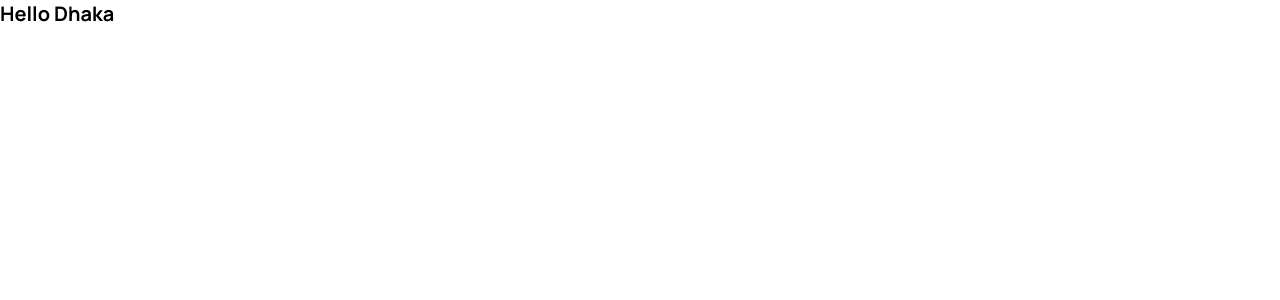
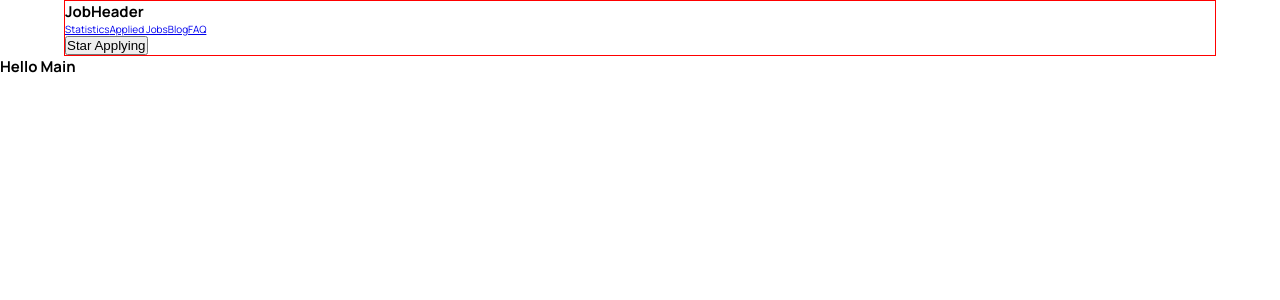
Before and after one commit to naimurcse/react-job-hunter, a React (Vite) app: page / in a window 1280 px wide. Shown: the top 300 px of the page. Built offline with nearby package versions, Linux system fonts and the light colour scheme.

Commit message:
Mark up of Header is done

```diff
--- a/src/component/Header/Header.css
+++ b/src/component/Header/Header.css
@@ -0,0 +1,2 @@
+.header {
+}
--- a/src/component/Header/Header.jsx
+++ b/src/component/Header/Header.jsx
@@ -1,9 +1,25 @@
+import { Link } from "react-router-dom";
 import "./Header.css";
 
 const Header = () => {
    return (
       <>
-         <h2>Hello Header</h2>
+         <header className="header">
+            <div className="container">
+               <h2 className="header__logo">
+                  Job<span>Header</span>
+               </h2>
+
+               <nav>
+                  <Link to="/statistics">Statistics</Link>
+                  <Link to="/applied-jobs">Applied Jobs</Link>
+                  <Link to="/blog">Blog</Link>
+                  <Link to="/faq">FAQ</Link>
+               </nav>
+
+               <button className="btn btn-primary">Star Applying</button>
+            </div>
+         </header>
       </>
    );
 };
--- a/src/component/Home/Main.jsx
+++ b/src/component/Home/Main.jsx
@@ -1,3 +1,4 @@
+import { Outlet } from "react-router-dom";
 import Header from "../Header/Header";
 import "./Main.css";
 
@@ -5,6 +6,7 @@ const Main = () => {
    return (
       <>
          <Header></Header>
+         <Outlet></Outlet>
       </>
    );
 };
--- a/src/index.css
+++ b/src/index.css
@@ -16,6 +16,7 @@ body {
 
 .container {
    width: 1320px;
-   min-width: 90%;
+   max-width: 90%;
    margin: 0 auto;
+   border: 1px solid red;
 }
```
Also changed, not shown: src/main.jsx (+7 -1 lines), 1 other file (tests, documents, lock files or other folders).
